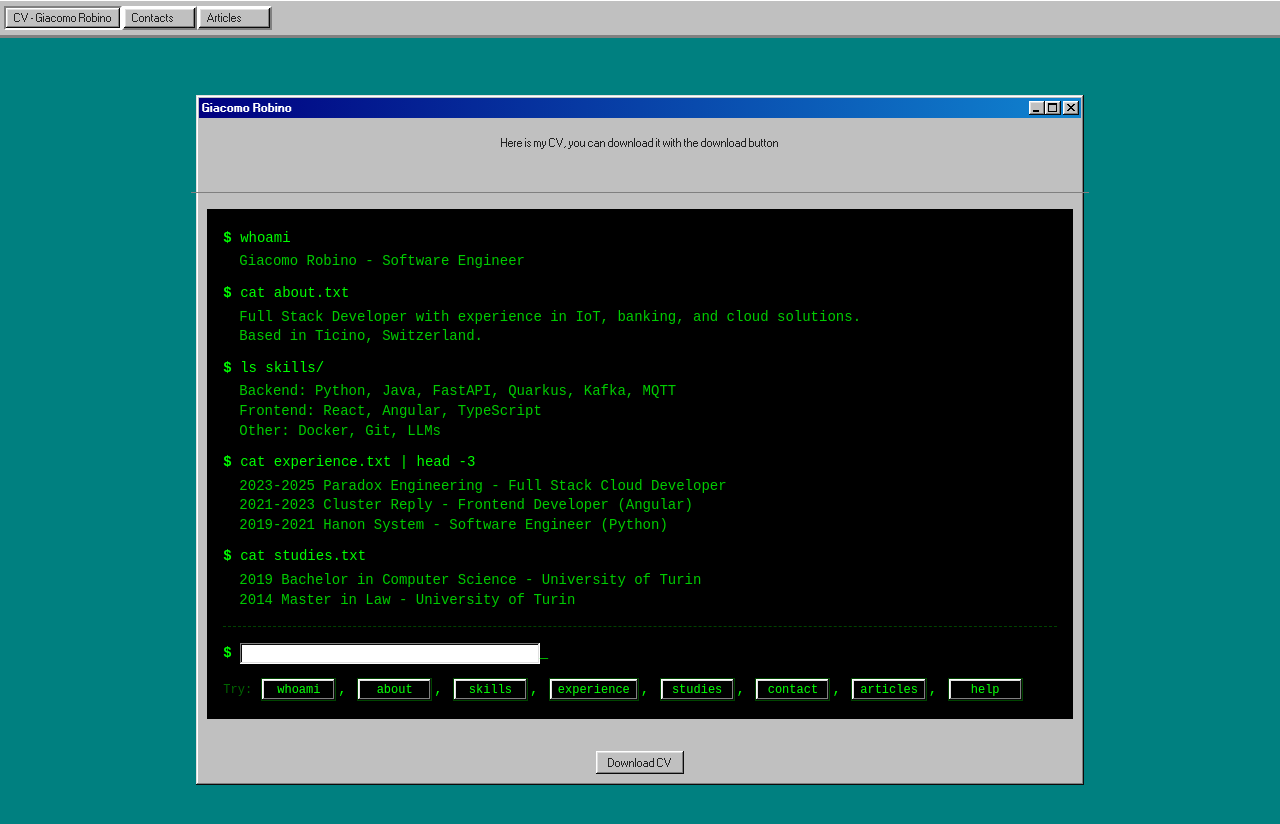
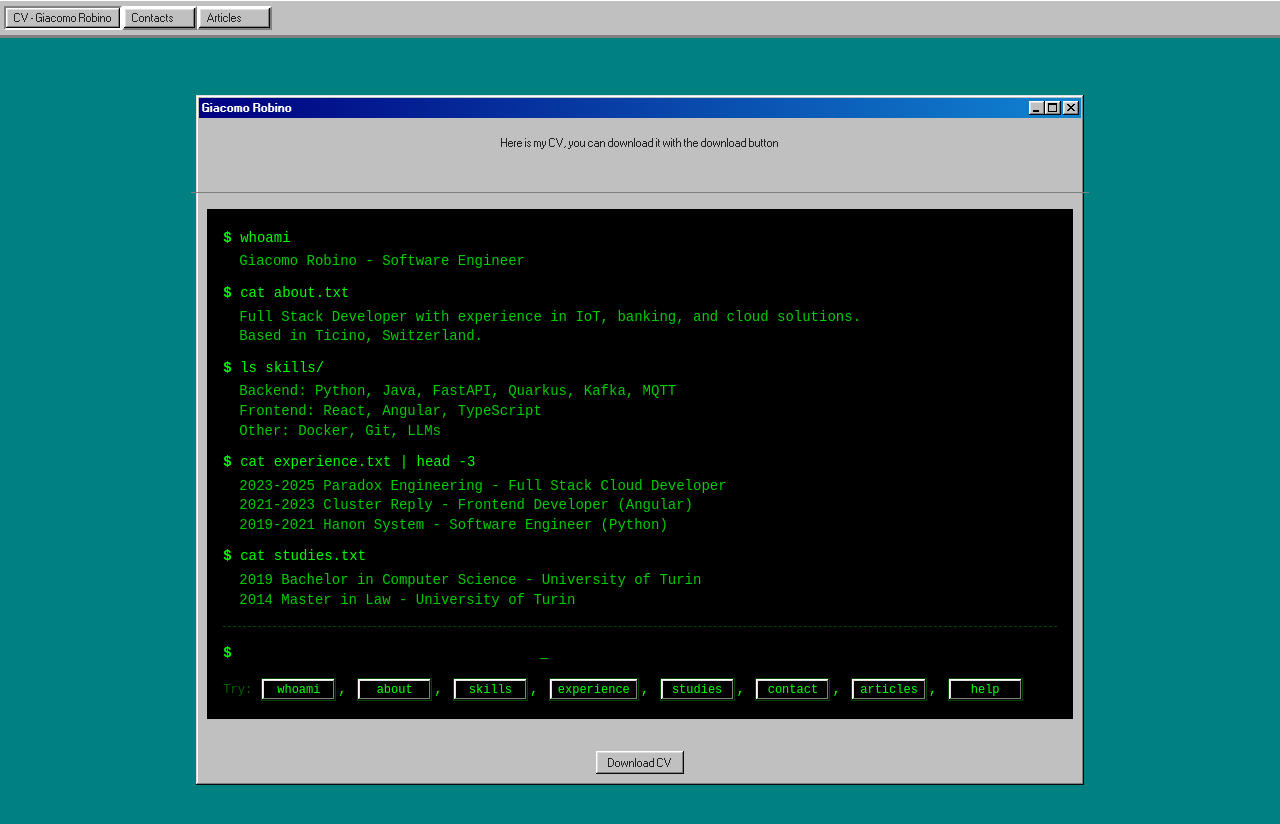
Before and after one commit to GiacomoRobino/portfolio, a React (Create React App) app: page / in a window 1280 px wide. Shown: the top 824 px of the page. Built offline with nearby package versions, Linux system fonts and the light colour scheme.

Commit message:
fixed cli input

```diff
--- a/src/components/Terminal.css
+++ b/src/components/Terminal.css
@@ -39,19 +39,22 @@
   50% { opacity: 0; }
 }
 
-/* Input styling */
-.terminal-input {
-  background: transparent;
-  border: none;
-  color: #00ff00;
-  font-family: 'Courier New', monospace;
+/* Input styling - override 98.css defaults */
+.terminal .terminal-input {
+  background: transparent !important;
+  background-color: transparent !important;
+  border: none !important;
+  color: #00ff00 !important;
+  font-family: 'Courier New', monospace !important;
   font-size: 14px;
-  outline: none;
+  outline: none !important;
   flex: 1;
   margin-left: 8px;
   caret-color: transparent;
   width: 100%;
   max-width: 300px;
+  box-shadow: none !important;
+  padding: 0 !important;
 }
 
 .input-line {
```
